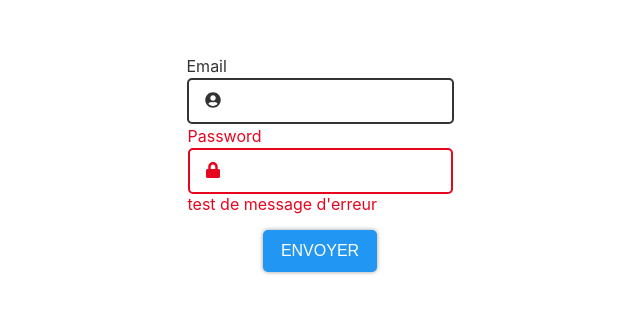
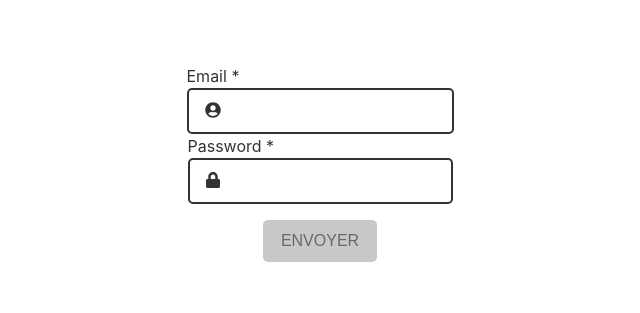
Before and after one commit to emmagoldblum/design-system, a React (Create React App) app: page / in a window 1280 px wide. Shown: the part 229-542 px from the top of the page, without its empty margins (320-960 px from the left). Built offline with nearby package versions, Linux system fonts and the light colour scheme.

Commit message:
corrected a bug where the disabled props wasnt correctly triggered on Button inside a ButtonWithLoading and some more input clean up

```diff
--- a/src/App.js
+++ b/src/App.js
@@ -9,10 +9,14 @@ export const App = () => {
   const [password, setPassword] = useState('')
   const [isLoading, setIsLoading] = useState(false)
   const mockApiResponse = () => setTimeout(() => setIsLoading(false), 2000)
+  const emailError = '' === email ? 'Ce champ est obligatoire' : undefined
+  const passwordError = '' === password ? 'Ce champ est obligatoire' : undefined
   return (
     <div className="App">
       <div className="grid-item">
         <FormInput
+          required
+          error={emailError}
           icon={faUserCircle}
           label="Email"
           name="email"
@@ -23,8 +27,8 @@ export const App = () => {
       </div>
       <div className="grid-item">
         <FormInput
-          touched
-          error="test de message d'erreur"
+          required
+          error={passwordError}
           icon={faLock}
           label="Password"
           name="password"
@@ -36,6 +40,7 @@ export const App = () => {
       <div className="grid-item">
         <ButtonWithLoading
           color="primary"
+          disabled={emailError || passwordError}
           isLoading={isLoading}
           title="Envoyer"
           variant="contained"
--- a/src/atoms/Button/Button.js
+++ b/src/atoms/Button/Button.js
@@ -4,7 +4,7 @@ import './Button.scss'
 
 export const Button = ({ color, variant, disabled, onClick, title, ...rest }) => (
   <button
-    className={`btn-${variant} ${color} ${disabled ? 'btn-disabled' : ''}`}
+    className={`btn btn-${variant} ${color} ${disabled ? 'btn-disabled' : ''}`}
     disabled={disabled}
     onClick={onClick}
     {...rest}
--- a/src/atoms/Button/Button.scss
+++ b/src/atoms/Button/Button.scss
@@ -1,20 +1,23 @@
 @import "../../themes/variables.scss";
 
-button:hover {
+$primary-button-color: lighten($primary-color, 10%) radial-gradient(circle, transparent 1%, lighten($primary-color, 10%) 1%) center/15000%;
+$secondary-button-color: lighten($secondary-color, 10%) radial-gradient(circle, transparent 1%, lighten($secondary-color, 10%) 1%) center/15000%;
+
+.btn:hover {
   &.btn-contained {
     &.primary {
-      background: lighten($primary-color, 10%) radial-gradient(circle, transparent 1%, lighten($primary-color, 10%) 1%) center/15000%;
+      background: $primary-button-color;
     }
     &.secondary {
-      background: lighten($secondary-color, 10%) radial-gradient(circle, transparent 1%, lighten($secondary-color, 10%) 1%) center/15000%;
+      background: $secondary-button-color;
     }
   }
   &.btn-flat {
     &.primary {
-      background: lighten($primary-color, 30%) radial-gradient(circle, transparent 1%, lighten($primary-color, 30%) 1%) center/15000%;
+      background: $primary-button-color
     }
     &.secondary {
-      background: lighten($secondary-color, 30%) radial-gradient(circle, transparent 1%, lighten($secondary-color, 30%) 1%) center/15000%;
+      background: $secondary-button-color;
     }
     &.default {
       background: rgba(0,0,0, 0.07) radial-gradient(circle, transparent 1%, rgba(0,0,0, 0.07) 1%) center/15000%;
@@ -26,24 +29,24 @@ button:hover {
   transition: background-color 100ms cubic-bezier(0.4, 0, 0.2, 1);
 }
 
-button:active {
+.btn:active {
   background-size: 100%;
   transition: background 0s;
   background-color: rgba(0,0,0,0.07);
   &.btn-contained {
     &.primary {
-      background: lighten($primary-color, 10%) radial-gradient(circle, transparent 1%, lighten($primary-color, 10%) 1%) center/15000%;
+      background: $primary-button-color;
     }
     &.secondary {
-      background: lighten($secondary-color, 10%) radial-gradient(circle, transparent 1%, lighten($secondary-color, 10%) 1%) center/15000%;
+      background: $secondary-button-color;
     }
   }
   &.btn-flat {
     &.primary {
-      background: lighten($primary-color, 30%) radial-gradient(circle, transparent 1%, lighten($primary-color, 30%) 1%) center/15000%;
+      background: $primary-button-color;
     }
     &.secondary {
-      background: lighten($secondary-color, 30%) radial-gradient(circle, transparent 1%, lighten($secondary-color, 30%) 1%) center/15000%;
+      background: $secondary-button-color;
     }
     &.default {
       background: rgba(0,0,0, 0.07) radial-gradient(circle, transparent 1%, rgba(0,0,0, 0.07) 1%) center/15000%;
@@ -51,7 +54,7 @@ button:active {
   }
 }
 
-button {
+.btn {
   background-position: center;
   transition: background 0.8s;
   border: none;
--- a/src/atoms/Input/Input.js
+++ b/src/atoms/Input/Input.js
@@ -3,12 +3,25 @@ import PropTypes from 'prop-types'
 import React, { useState } from 'react'
 import './Input.scss'
 
-export const Input = ({ disabled, hasError, icon, label, name, value, onChange, onFocus, onBlur, ...rest }) => {
+export const Input = ({
+  disabled,
+  hasError,
+  icon,
+  label,
+  name,
+  value,
+  onChange,
+  onFocus,
+  onBlur,
+  required,
+  ...rest
+}) => {
   const [isFocused, setIsFocused] = useState(false)
   return (
     <div className="input-wrapper">
       <label
-        className={`input-label ${isFocused && 'focused'} ${disabled && 'disabled'} ${hasError && 'error'}`}
+        className={`input-label ${isFocused && 'focused'} ${disabled && 'disabled'} ${hasError && 'error'} ${required &&
+          'required'}`}
         htmlFor={name}
         id={name}
       >
@@ -51,6 +64,7 @@ Input.propTypes = {
   onBlur: PropTypes.func,
   onChange: PropTypes.func.isRequired,
   onFocus: PropTypes.func,
+  required: PropTypes.bool,
   value: PropTypes.string.isRequired
 }
 
@@ -58,7 +72,8 @@ Input.defaultProps = {
   disabled: false,
   hasError: false,
   onBlur: (k) => k,
-  onFocus: (k) => k
+  onFocus: (k) => k,
+  required: false
 }
 
 export default Input
--- a/src/atoms/Input/Input.scss
+++ b/src/atoms/Input/Input.scss
@@ -19,6 +19,9 @@
   }
   &.error {
     color: $danger-color;
+  }
+  &.required:after {
+    content: " *";
   }
 }
 
--- a/src/molecules/ButtonWithLoading/ButtonWithLoading.js
+++ b/src/molecules/ButtonWithLoading/ButtonWithLoading.js
@@ -5,18 +5,20 @@ import React from 'react'
 import Button from '../../atoms/Button/Button'
 import './ButtonWithLoading.scss'
 
-export const ButtonWithLoading = ({ isLoading, ...rest }) => (
+export const ButtonWithLoading = ({ disabled, isLoading, ...rest }) => (
   <div className="button-with-progress">
-    <Button disabled={isLoading} {...rest} />
+    <Button disabled={disabled || isLoading} {...rest} />
     {isLoading && <FontAwesomeIcon className="spinner" icon={faSpinner} />}
   </div>
 )
 
 ButtonWithLoading.propTypes = {
+  disabled: PropTypes.bool,
   isLoading: PropTypes.bool
 }
 
 ButtonWithLoading.defaultProps = {
+  disabled: false,
   isLoading: false
 }
 
--- a/src/molecules/FormInput/FormInput.js
+++ b/src/molecules/FormInput/FormInput.js
@@ -1,14 +1,17 @@
 import PropTypes from 'prop-types'
-import React from 'react'
+import React, { useState } from 'react'
 import Input from '../../atoms/Input/Input'
 import './FormInput.scss'
 
-export const FormInput = ({ error, touched, ...rest }) => (
-  <div className="form-input-wrapper">
-    <Input hasError={touched && !!error} {...rest} />
-    {touched && !!error && <div className="form-input-error">{error}</div>}
-  </div>
-)
+export const FormInput = ({ error, ...rest }) => {
+  const [isTouched, setTouched] = useState(false)
+  return (
+    <div className="form-input-wrapper">
+      <Input hasError={isTouched && !!error} onBlur={() => setTouched(true)} {...rest} />
+      {isTouched && !!error && <div className="form-input-error">{error}</div>}
+    </div>
+  )
+}
 
 FormInput.propTypes = {
   error: PropTypes.string,
```
